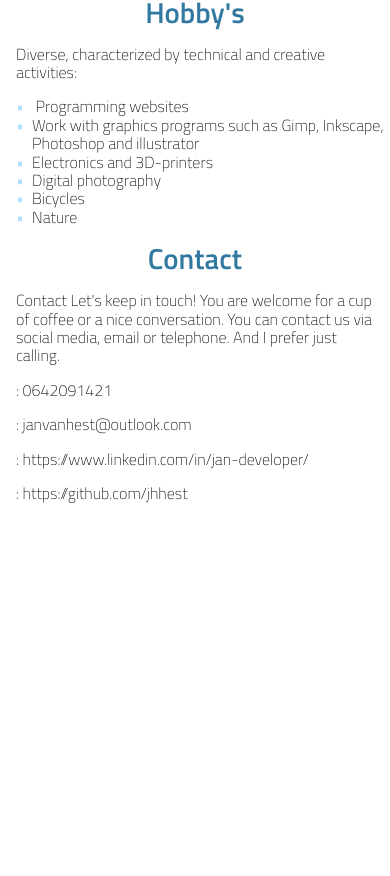
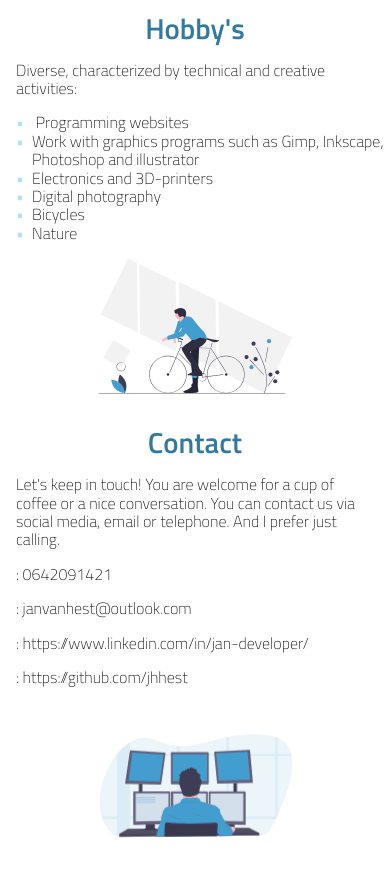
Before and after one commit to jhhest/porftolio-site, a React (Create React App) app: page / in a window 390 px wide. Shown: the part 2905-3781 px from the top of the page. Before the commit the page ends 3473 px from the top, so only its background shows below. Built offline with nearby package versions, Linux system fonts and the light colour scheme.

Commit message:
Added undraw images to about and contact section. Both images are made responsive

```diff
--- a/src/components/Contact.jsx
+++ b/src/components/Contact.jsx
@@ -1,25 +1,27 @@
 import React from "react";
 import { motion } from "framer-motion";
+import { ReactComponent as DeveloperProgrammingSVG } from "../images/programming.svg";
 
 function Contact() {
   return (
+    <section id="contact">
       <motion.section
-      id="contact"
         initial={{
           opacity: 0,
         }}
         animate={{
           opacity: 1,
         }}
+        id="contact-info"
       >
         <h2>
           <i className="fa fa-address-card-o" aria-hidden="true"></i> Contact
         </h2>
         <p>
-        <i className="fa fa-coffee" aria-hidden="true"></i> Contact Let's keep
-        in touch! You are welcome for a cup of coffee or a nice conversation.
-        You can contact us via social media, email or telephone. And I prefer
-        just calling.
+          <i className="fa fa-coffee" aria-hidden="true"></i> Let's keep in
+          touch! You are welcome for a cup of coffee or a nice conversation. You
+          can contact us via social media, email or telephone. And I prefer just
+          calling.
         </p>
         <p>
           <i className="fa fa-mobile" aria-hidden="true"></i>: 0642091421
@@ -37,6 +39,8 @@ function Contact() {
           https://github.com/jhhest
         </p>
       </motion.section>
+      <DeveloperProgrammingSVG id="contact-image" />
+    </section>
   );
 }
 export default Contact;
--- a/src/components/Hobbies.jsx
+++ b/src/components/Hobbies.jsx
@@ -1,10 +1,10 @@
 import React from "react";
 import { motion } from "framer-motion";
-
+import { ReactComponent as HobbySVG } from "../images/biking_kc4f.svg";
 function Hobbies() {
   return (
+    <section id="hobbies">
       <motion.section
-      id="hobbies"
         initial={{
           opacity: 0,
         }}
@@ -28,6 +28,8 @@ function Hobbies() {
           <li>Nature</li>
         </ul>
       </motion.section>
+        <HobbySVG id="hobbyimage"/>
+    </section>
   );
 }
 
--- a/src/index.css
+++ b/src/index.css
@@ -299,6 +299,30 @@ ul.hobbies li::before {
   margin-right: 0rem;
 }
 
+#hobbies {
+  display: flex;
+  flex-direction: row-reverse;
+  align-items: center;
+}
+
+#hobbyimage {
+  width: 50%;
+  height: 50%;
+  margin: 4rem;
+}
+
+#contact {
+  display: flex;
+  flex-direction: row;
+  align-items: center;
+}
+
+#contact-image {
+  width: 100%;
+  height: 100%;
+  margin: 4rem;
+}
+
 @media (max-width: 900px) {
   #timeline ul li div {
     width: 250px;
@@ -324,6 +348,18 @@ ul.hobbies li::before {
     left: -15px;
     border-width: 8px 16px 8px 0;
     border-color: transparent var(--primary-light);
+  }
+  #contact,
+  #hobbies {
+    flex-direction: column;
+  }
+  #contact-image {
+    width: 50%;
+    height: 50%;
+    margin: 1rem;
+  }
+  #hobbyimage {
+    margin: 1rem;
   }
 }
 
```
Also changed, not shown: src/images/biking_kc4f.svg (added), src/images/programming.svg. Lines whose indentation alone changed are shown as unchanged.
